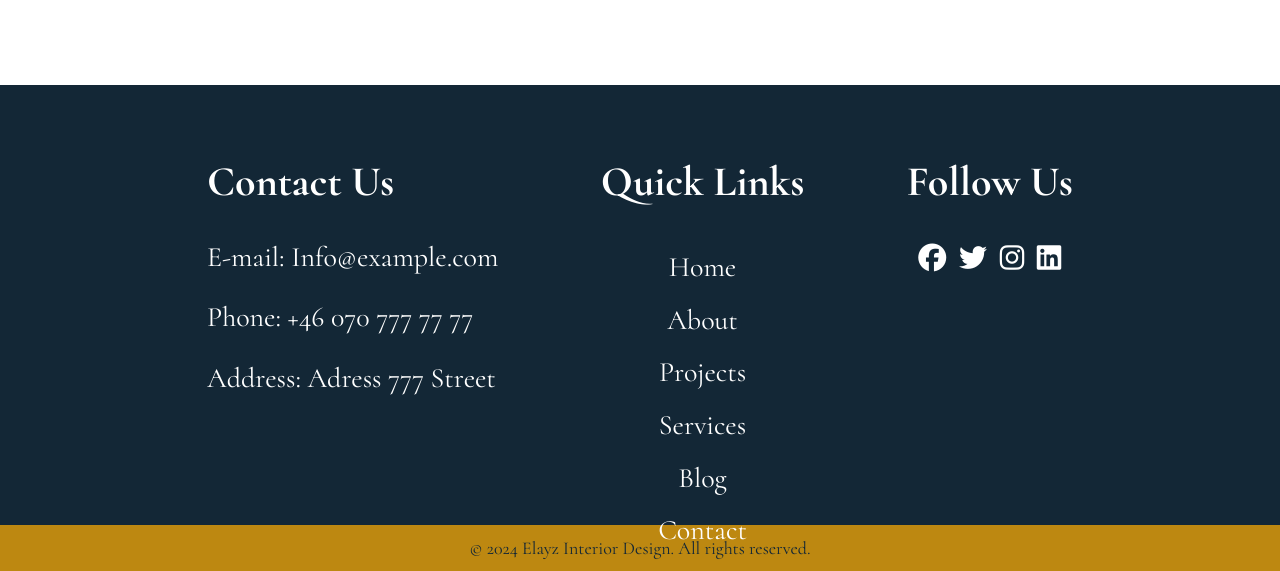
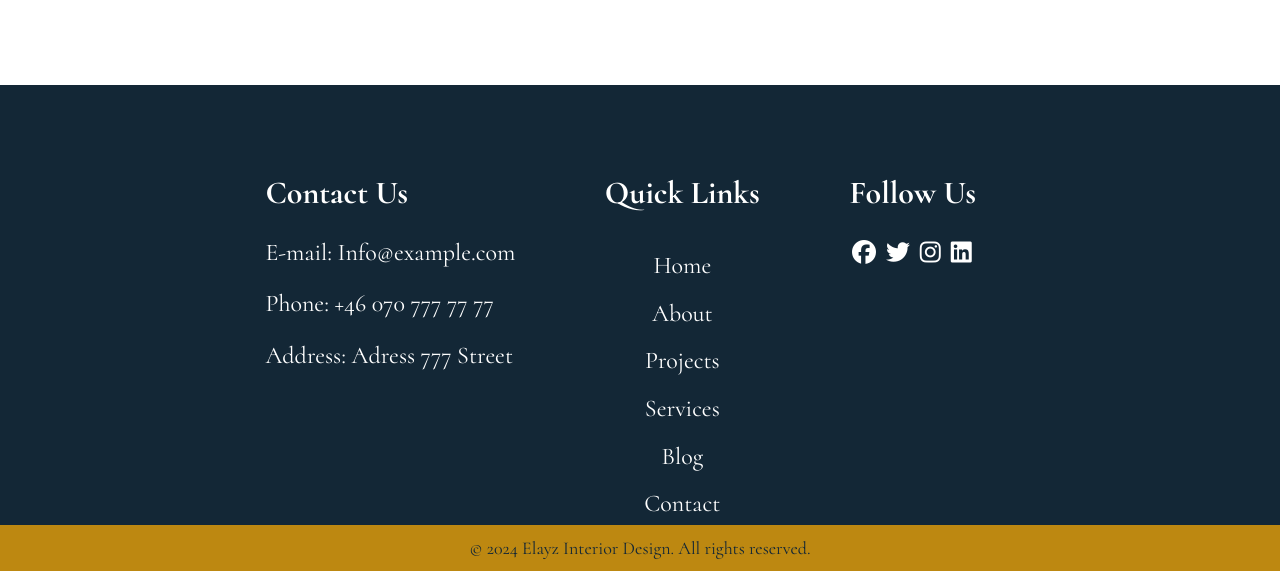
Before and after one commit to ezgsnyrt/A-website-example-including-animation, a plain HTML site: page index.html in a window 1280 px wide. Shown: the part 2872-3443 px from the top of the page. Drawn offline with nearby package versions, Linux system fonts and the light colour scheme.

Commit message:
add responsive style for footer considering medium sized devices

```diff
--- a/styles/index.css
+++ b/styles/index.css
@@ -312,7 +312,7 @@ a:hover {
 .social-icon {
     text-align:center;
     list-style: none;
-    padding: 0%;
+    padding: 0;
     margin: 0 4%;
     color: white;
     font-size: 28px;
@@ -378,6 +378,34 @@ a:hover {
         font-size: 1.7rem;
         text-align: center;
     }
+
+    .footer-up {
+        justify-content: center;
+    }
+
+    .footer-content {
+        margin: 2%;
+        padding-right: 3%;
+
+    }
+
+    .footer-content h2 {
+        font-size: 2rem;
+    }
+
+    .footer-content p {
+        font-size: 1.5rem;
+    }
+
+    .footer-content li a {
+        font-size: 1.5rem;
+    }
+
+    .footer-content .social-icon {
+        font-size: 1.3rem;
+        text-align: justify;
+        margin: 0;
+    }
 }
 
 @media only screen and (min-width:1440px)  {}
```
